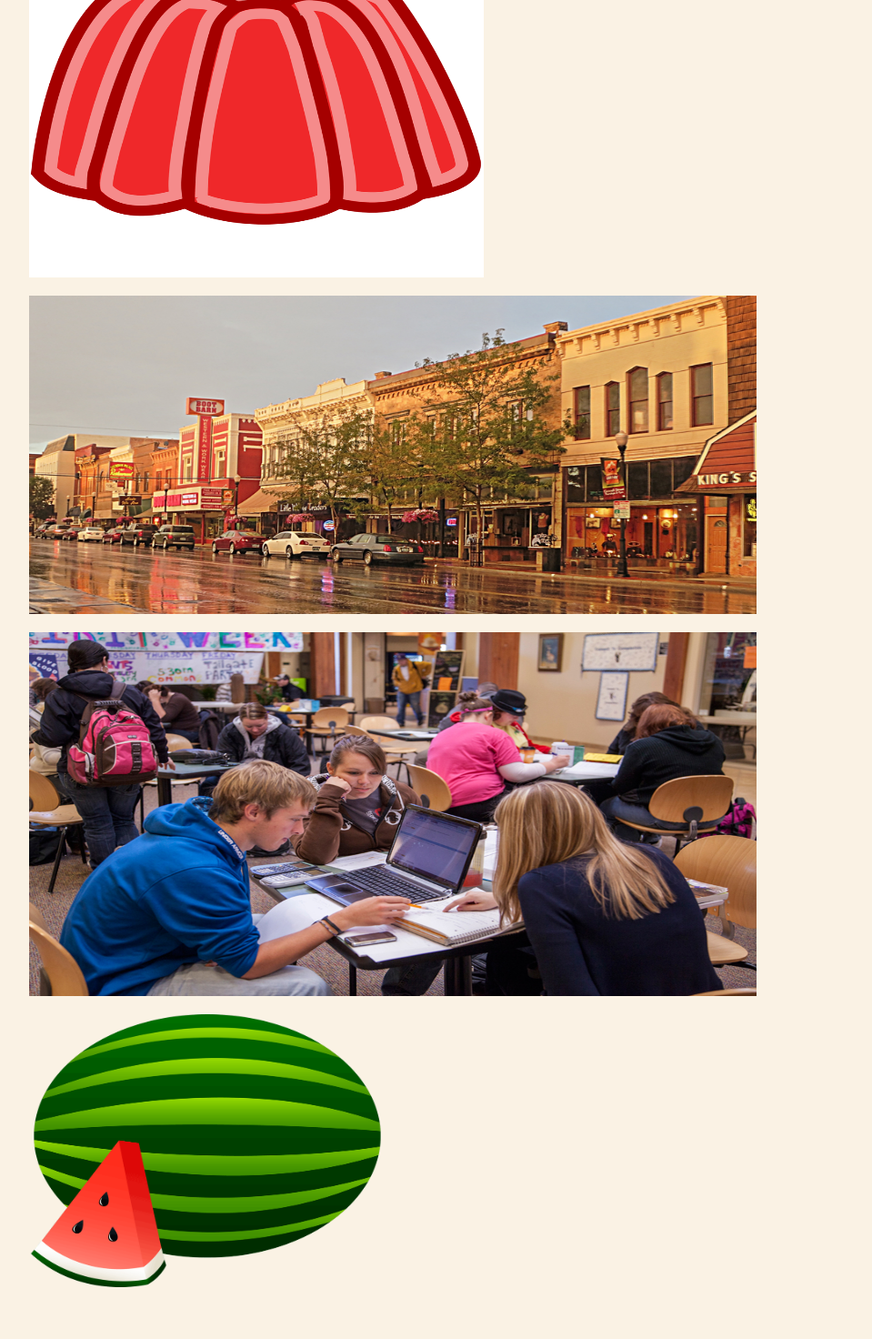
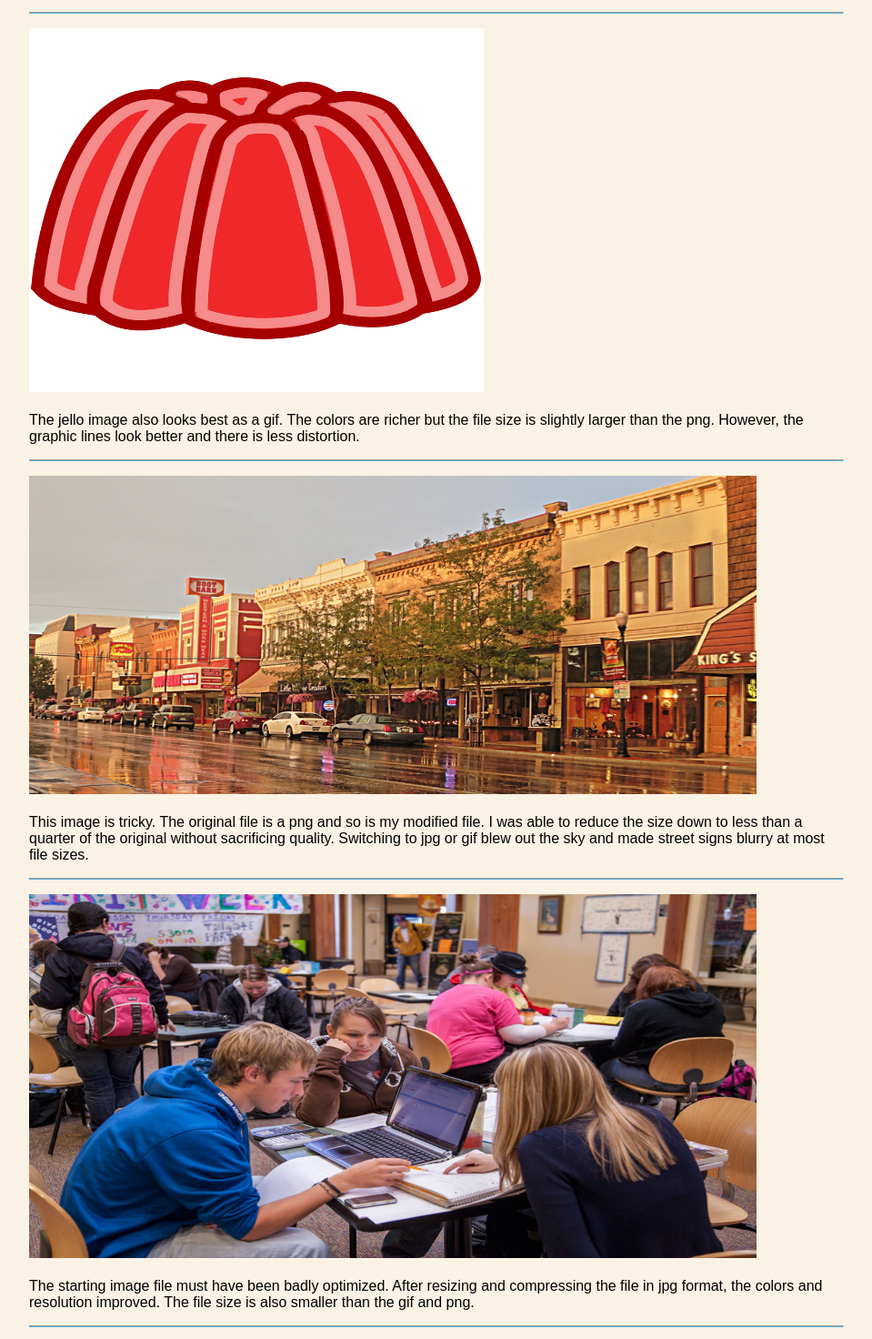
Before and after one commit to jwadsack/jwadsack.github.io, a plain HTML site: page inet1650/week5/index.html in a window 1280 px wide. Shown: the part 858-2330 px from the top of the page at 91% size, without its empty margins (160-1119 px from the left). Before the commit the page ends 2293 px from the top, so only its background shows below. Drawn offline with Linux system fonts and the light colour scheme.

Commit message:
Updated Week 5 Page
Update includes the reasoning for choosing each file type which was
accidently left out previously.

```diff
--- a/inet1650/week5/index.html
+++ b/inet1650/week5/index.html
@@ -26,6 +26,9 @@
    color: #d1633c;
    font-size: 1em;
 }
+  hr {
+   border-bottom: 1px solid #57b1dc;
+}
 
   </style>
 
@@ -34,12 +37,41 @@
 <body>
 <h1>Week Five Web Page</h1>
 <h2>Best Six Images:</h2>
-<p><img src="images/facebook-900w.jpg" alt="Facebook Logo" title="facebook" width ="500" height ="300"></p>
-<p><img src="images/inkscape-900w.gif" alt="Inkscape Logo" title="inkscape" width ="400" height ="300"></p>
-<p><img src="images/jello-900w.png" alt="Jello Clip Art" title="jello" width ="500" height ="400"></p>
-<p><img src="images/sheridan-900w.png" alt="Sheridan Street" title="mainstreet" width ="800" height ="350"></p>
-<p><img src="images/student-life-900w.jpg" alt="Sheridan Students" title="students" width ="800" height ="400"></p>
-<p><img src="images/watermellon-900w.gif" alt="Watermellon Clip Art" title="watermellon" width ="400" height ="300"></p>
+<p><img src="images/facebook-900w.jpg" alt="Facebook Logo" title="facebook" width ="500" height ="300"><br>
+<br>
+Out of the choices, this file is the smallest; all the images maintained the same quality.
+</p>
+<hr>
+
+<p><img src="images/inkscape-900w.gif" alt="Inkscape Logo" title="inkscape" width ="400" height ="300"><br>
+<br>
+For this image, I picked the gif file because the edges of the graphic are sharper. It's also only slightly larger than the png file and looks better.
+</p>
+<hr>
+
+<p><img src="images/jello-900w.png" alt="Jello Clip Art" title="jello" width ="500" height ="400"><br>
+<br>
+The jello image also looks best as a gif. The colors are richer but the file size is slightly larger than the png. However, the graphic lines look better and there is less distortion.
+</p>
+<hr>
+
+<p><img src="images/sheridan-900w.png" alt="Sheridan Street" title="mainstreet" width ="800" height ="350"><br>
+<br>
+This image is tricky. The original file is a png and so is my modified file. I was able to reduce the size down to less than a quarter of the original without sacrificing quality.
+Switching to jpg or gif blew out the sky and made street signs blurry at most file sizes.
+</p>
+<hr>
+
+<p><img src="images/student-life-900w.jpg" alt="Sheridan Students" title="students" width ="800" height ="400"><br>
+<br>
+The starting image file must have been badly optimized. After resizing and compressing the file in jpg format, the colors and resolution improved. The file size is also smaller than the gif and png.
+</p>
+<hr>
+
+<p><img src="images/watermellon-900w.gif" alt="Watermellon Clip Art" title="watermellon" width ="400" height ="300"><br>
+<br>
+This image looks best as a gif because of less distortion. Additionally, the file size is smaller.
+</p>
 </body>
 
 </html>
```
Also changed, not shown: inet1650/week4/page1.html (+1 -1 lines).
